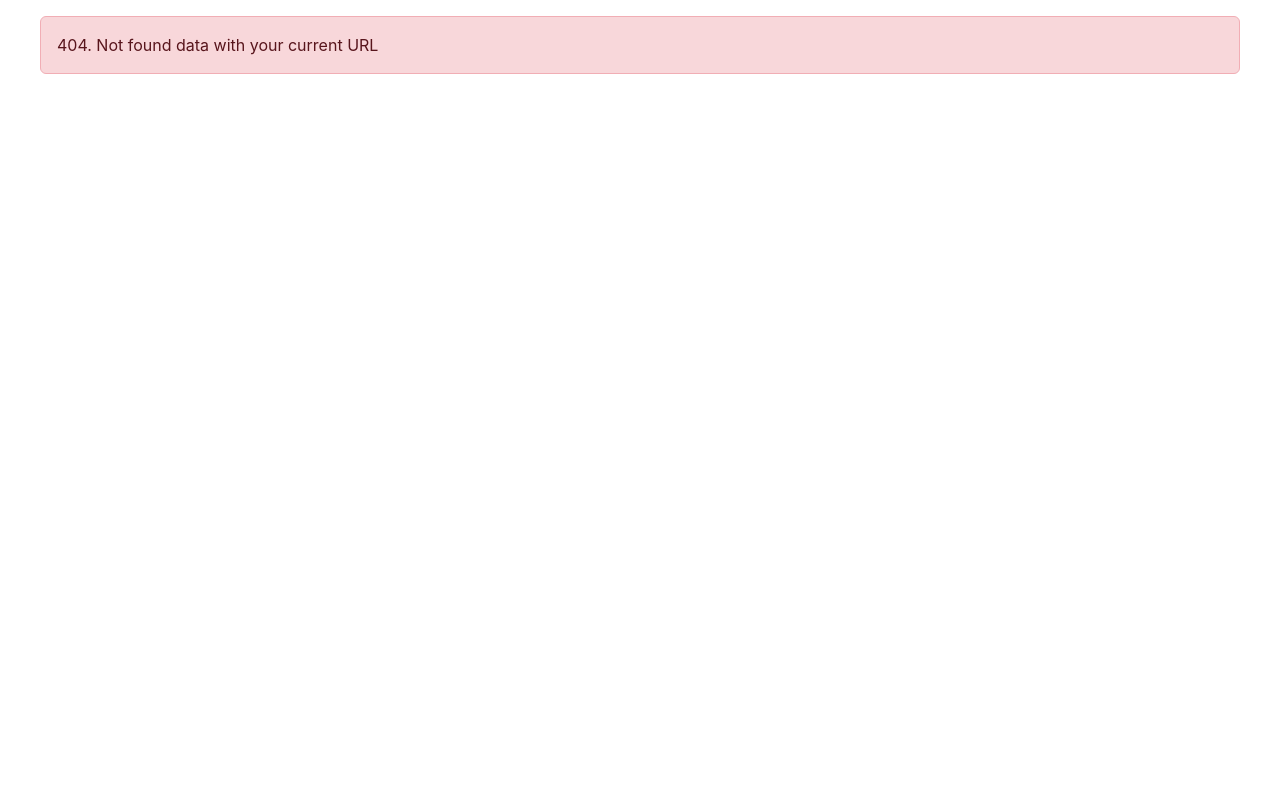
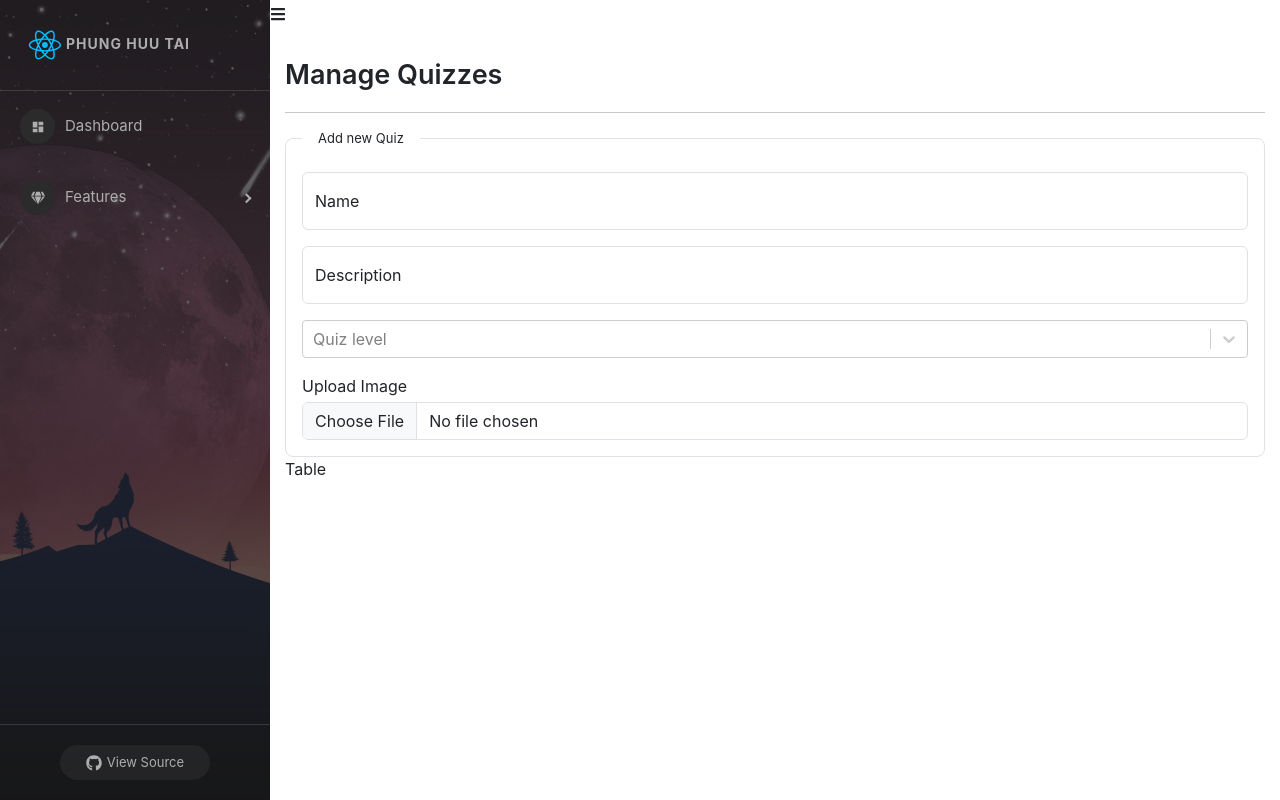
Before and after one commit to PhungHuuTai/Base-react-redux, a React (Create React App) app: page /admins/manage-quizzes in a window 1280 px wide. Before the commit this address had no page. Built offline with nearby package versions, Linux system fonts and the light colour scheme.

Commit message:
Design the add a new quiz interface

```diff
--- a/package.json
+++ b/package.json
@@ -19,6 +19,7 @@
     "react-redux": "8.0.1",
     "react-router-dom": "6.3.0",
     "react-scripts": "5.0.1",
+    "react-select": "5.4.0",
     "react-toastify": "9.0.7",
     "redux": "4.2.0",
     "redux-devtools-extension": "2.13.9",
--- a/src/Layout.js
+++ b/src/Layout.js
@@ -11,6 +11,7 @@
 import Register from './components/Auth/Register';
 import ListQuiz from './components/User/ListQuiz';
 import DetailQuiz from './components/User/DetailQuiz';
+import ManageQuiz from './components/Admin/Content/Quiz/ManageQuiz';
 
 const NotFound = () => {
     return (
@@ -31,6 +32,7 @@
                 <Route path="/admins" element={<Admin />}>
                     <Route index element={<Dashboard />} />
                     <Route path='manage-users' element={<ManageUser />} />
+                    <Route path='manage-quizzes' element={<ManageQuiz />} />
                 </Route>
                 <Route path='/login' element={<Login />} />
                 <Route path='/register' element={<Register />} />
--- /dev/null
+++ b/src/components/Admin/Content/Quiz/ManageQuiz.js
@@ -0,0 +1,74 @@
+import Select from 'react-select';
+import './ManageQuiz.scss';
+import { useState } from 'react';
+
+const ManageQuiz = () => {
+    const options = [
+        { value: "EASY", label: "EASY" },
+        { value: "MEDIUM", label: "MEDIUM" },
+        { value: "HARD", label: "HARD" }
+    ]
+
+    const [name, setName] = useState("");
+    const [description, setDescription] = useState("");
+    const [quizLevel, setQuizLevel] = useState("EASY");
+    const [image, setImage] = useState(null);
+
+    const handleChangeFile = (event) => {
+
+    }
+
+    return (
+        <div className="quiz-container">
+            <div className="title">
+                Manage Quizzes
+            </div>
+            <hr />
+            <div className="add-new">
+                <fieldset className="border rounded-3 p-3">
+                    <legend className="float-none w-auto px-3">Add new Quiz</legend>
+                    <div className="form-floating mb-3">
+                        <input
+                            type="text"
+                            className="form-control"
+                            placeholder='Your quiz name'
+                            value={name}
+                            onChange={(event) => setName(event.target.value)}
+                        />
+                        <label>Name</label>
+                    </div>
+                    <div className="form-floating">
+                        <input
+                            type="text"
+                            className="form-control"
+                            placeholder='Description'
+                            value={description}
+                            onChange={(event) => setDescription(event.target.value)}
+                        />
+                        <label>Description</label>
+                    </div>
+                    <div className='my-3'>
+                        <Select
+                            value={quizLevel}
+                            options={options}
+                            placeholder="Quiz level"
+                        />
+                    </div>
+                    <div className="more-actions form-group">
+                        <label className='mb-1'>Upload Image</label>
+                        <input
+                            type='file'
+                            className='form-control'
+                            onChange={(event) => handleChangeFile(event)}
+                        />
+                    </div>
+                </fieldset>
+            </div>
+            <div className="list-detail">
+                Table
+            </div>
+        </div>
+    )
+}
+
+export default ManageQuiz;
--- /dev/null
+++ b/src/components/Admin/Content/Quiz/ManageQuiz.scss
@@ -0,0 +1,12 @@
+.quiz-container {
+    padding: 15px;
+
+    .title {
+        font-size: 27px;
+        font-weight: 600;
+    }
+
+    legend {
+        font-size: 13px;
+    }
+}
--- a/src/components/Admin/SideBar.js
+++ b/src/components/Admin/SideBar.js
@@ -13,9 +13,11 @@
 import { MdDashboard } from 'react-icons/md';
 import sidebarBg from '../../assets/image/bg2.jpg';
 import './SideBar.scss';
-import { Link } from 'react-router-dom';
+import { Link, useNavigate } from 'react-router-dom';
 
 const SideBar = ({ image, collapsed, toggled, handleToggleSidebar }) => {
+    const navigate = useNavigate();
+
     return (
         <>
             <ProSidebar
@@ -39,7 +41,7 @@
                         }}
                     >
                         <DiReact size={'3em'} color={"00bfff"} />
-                        <span>Phung Huu Tai</span>
+                        <span onClick={() => navigate('/')}>Phung Huu Tai</span>
                     </div>
                 </SidebarHeader>
 
@@ -61,7 +63,10 @@
                                 Users management
                                 <Link to="/admins/manage-users" />
                             </MenuItem>
-                            <MenuItem>Quiz management</MenuItem>
+                            <MenuItem>
+                                Quiz management
+                                <Link to="/admins/manage-quizzes" />
+                            </MenuItem>
                             <MenuItem>Question management</MenuItem>
                         </SubMenu>
                     </Menu>
```
Also changed, not shown: 1 other file (tests, documents, lock files or other folders).
